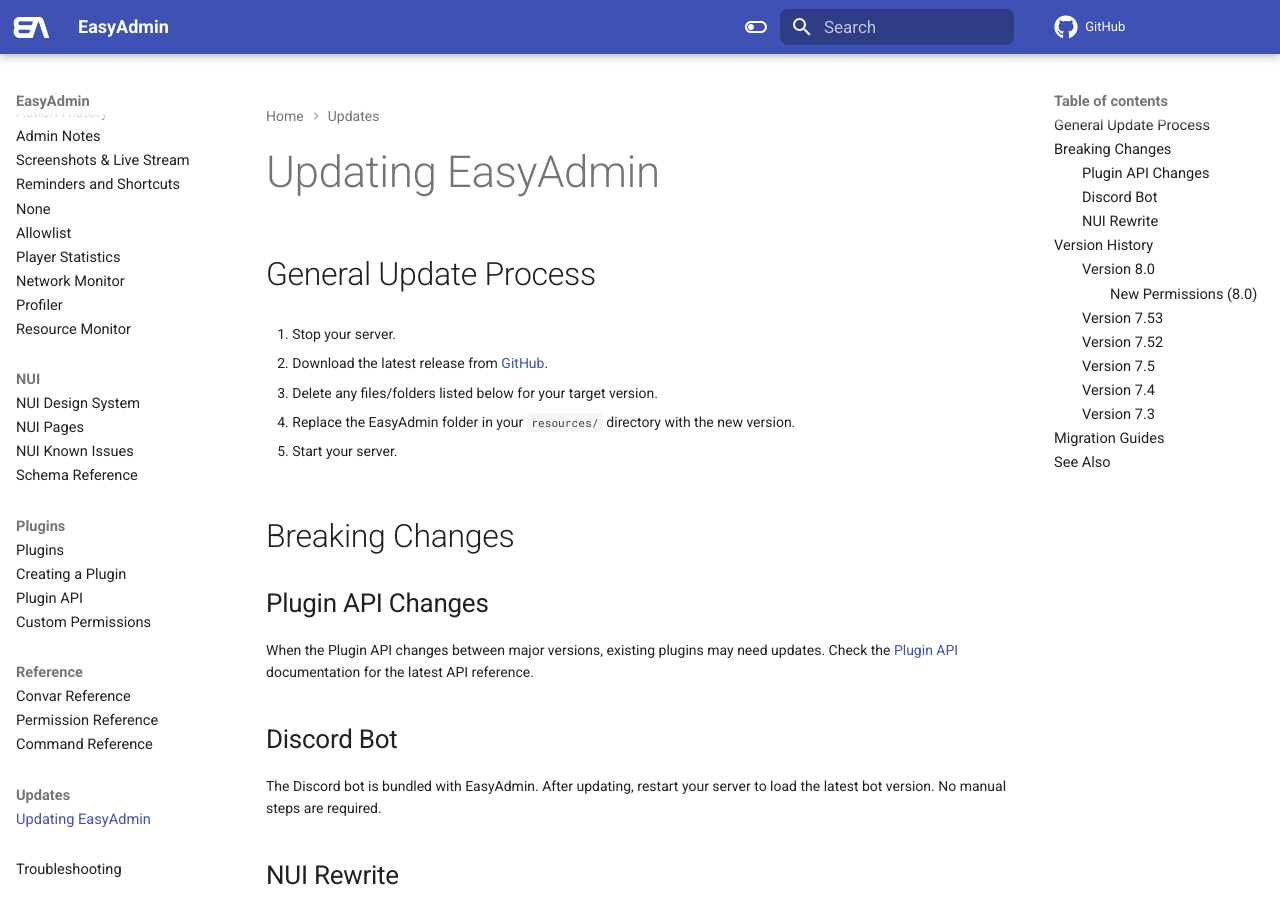
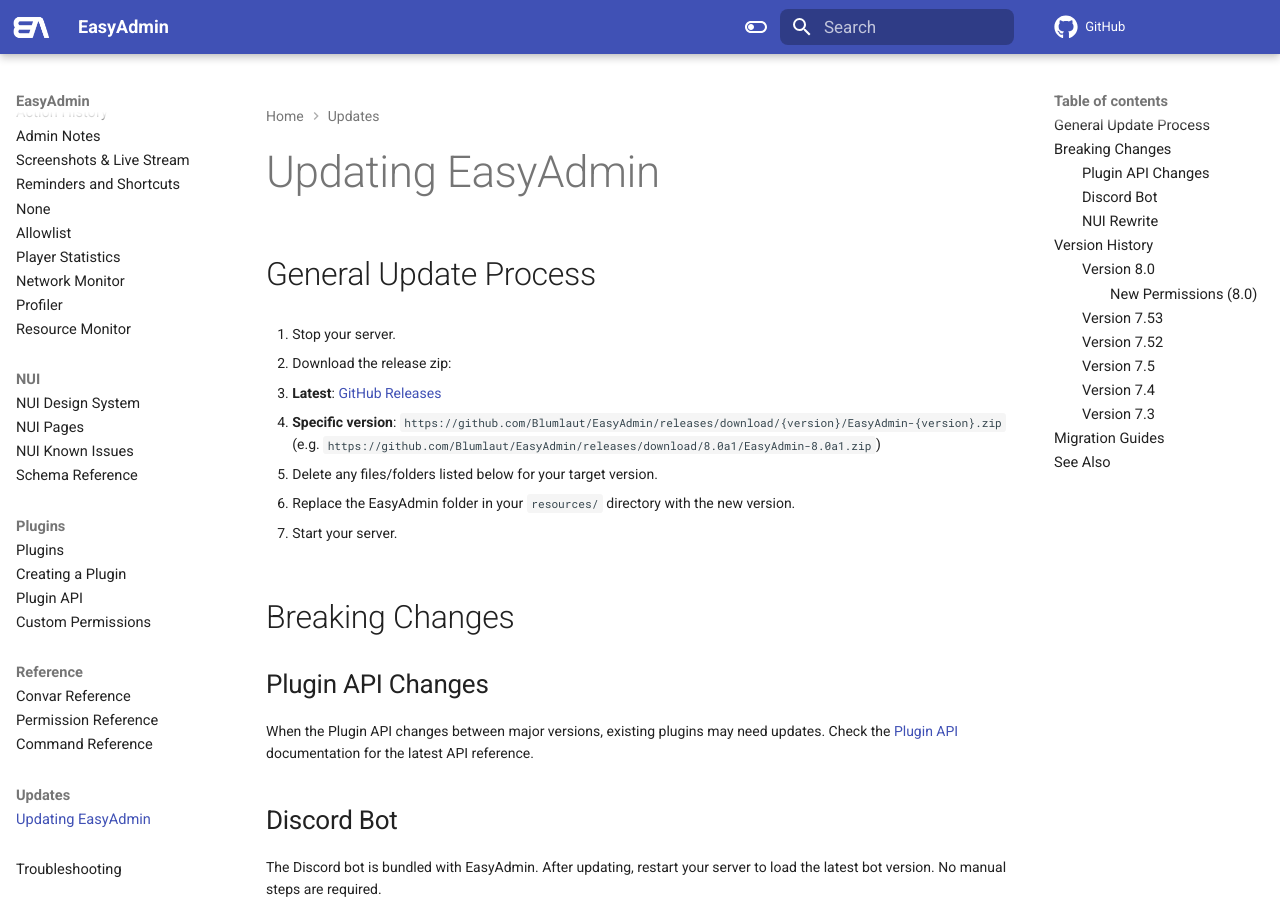
Before and after one commit to Blumlaut/EasyAdmin, an MkDocs documentation site: the page built from docs/docs/updates/updating.md, in a window 1280 px wide and 900 px high. Built offline with MkDocs 1.6.1 and Material for MkDocs 9.7.7, drawn with Linux system fonts in a browser that asks for light colours; comment, search, counter and statistics services are not loaded.

```diff
--- a/docs/docs/updates/updating.md
+++ b/docs/docs/updates/updating.md
@@ -3,7 +3,10 @@
 ## General Update Process
 
 1. Stop your server.
-2. Download the latest release from [GitHub](https://github.com/Blumlaut/EasyAdmin/releases/latest).
+2. Download the release zip:
+   - **Latest**: [GitHub Releases](https://github.com/Blumlaut/EasyAdmin/releases/latest)
+   - **Specific version**: `https://github.com/Blumlaut/EasyAdmin/releases/download/{version}/EasyAdmin-{version}.zip`
+     (e.g. `https://github.com/Blumlaut/EasyAdmin/releases/download/8.0a1/EasyAdmin-8.0a1.zip`)
 3. Delete any files/folders listed below for your target version.
 4. Replace the EasyAdmin folder in your `resources/` directory with the new version.
 5. Start your server.
```
Also changed, not shown: 1 other file.
